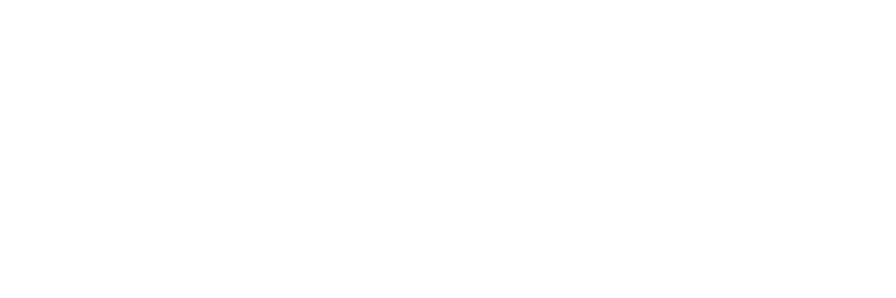
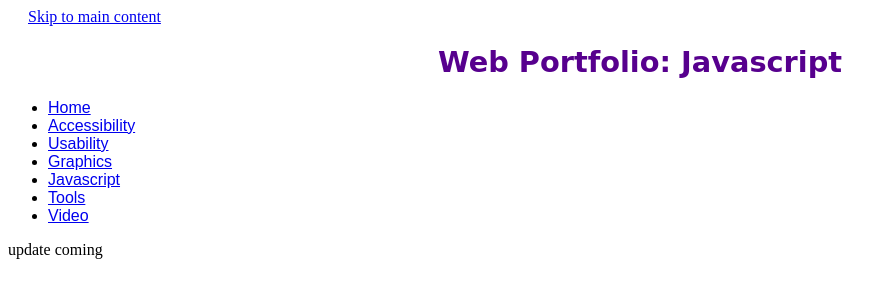
Before and after one commit to davinapfeiffer/webdesign, a plain HTML site: page javascript.html in a window 1280 px wide. Shown: the whole page, without its empty margins (0-896 px from the left). Drawn offline with Linux system fonts and the light colour scheme.

Commit message:
Add files via upload

```diff
--- a/javascript.html
+++ b/javascript.html
@@ -3,8 +3,27 @@
     <head>
         <meta charset="UTF-8" />
         <title>Web Portfolio: Davina Javascript page</title>
+        <link type="text/css" rel="stylesheet" href="styles/spooky.css" media="screen">
     </head>
     <body>
     <!-- The content of your web page will go here -->
+        <div>
+        <a href="#main">Skip to main content</a>
+        </div>
+        <h1>Web Portfolio: Javascript</h1>
+        <nav>
+        <ul>
+            <li><a href="index.html">Home</a></li>
+            <li><a href="accessibility.html">Accessibility</a></li>
+            <li><a href="usability.html">Usability</a></li>
+            <li><a href="graphics.html">Graphics</a></li>
+            <li><a href="javascript.html">Javascript</a></li>
+            <li><a href="tools.html">Tools</a></li>
+            <li><a href="video.html">Video</a></li>
+            </ul>
+        </nav>
+        <main id="main">
+            <p>update coming</p>
+        </main>
     </body>
 </html>
--- /dev/null
+++ b/styles/spooky.css
@@ -0,0 +1,35 @@
+body {
+                font-size:1em;
+                font-weight:normal;
+                font-family:Arial, sans-serif;
+                    color:#000000; /*black*/
+                    text-align:left;
+            }
+            h1{
+                font-size:1.8em;
+                font-weight:bold;
+                font-family:intern, cursive;
+                color:#57008E; /*purple*/
+                text-align:center;
+            }
+            h2{
+                font-size:1.8em;
+                font-weight:bold;
+                font-family: Eater, cursive;
+                text-align:left;
+                color:#780606; /*blood_red*/
+            }
+            div{
+                font-size:1em;
+                font-weight:normal;
+                font-family: intern, serif;
+                color:#000000;
+                text-align:left;
+                text-indent:20px;
+            }
+            p{
+                Font-size:1em;
+                    font-weight:normal;
+                font-family:intern, serif;
+                text-align:left;
+            }
```
Also changed, not shown: accessibility.html (+20 -0 lines), graphics.html (+19 -0 lines), index.html (+1 -38 lines), tools.html (+21 -0 lines), usability.html (+19 -0 lines), video.html (+21 -0 lines).
